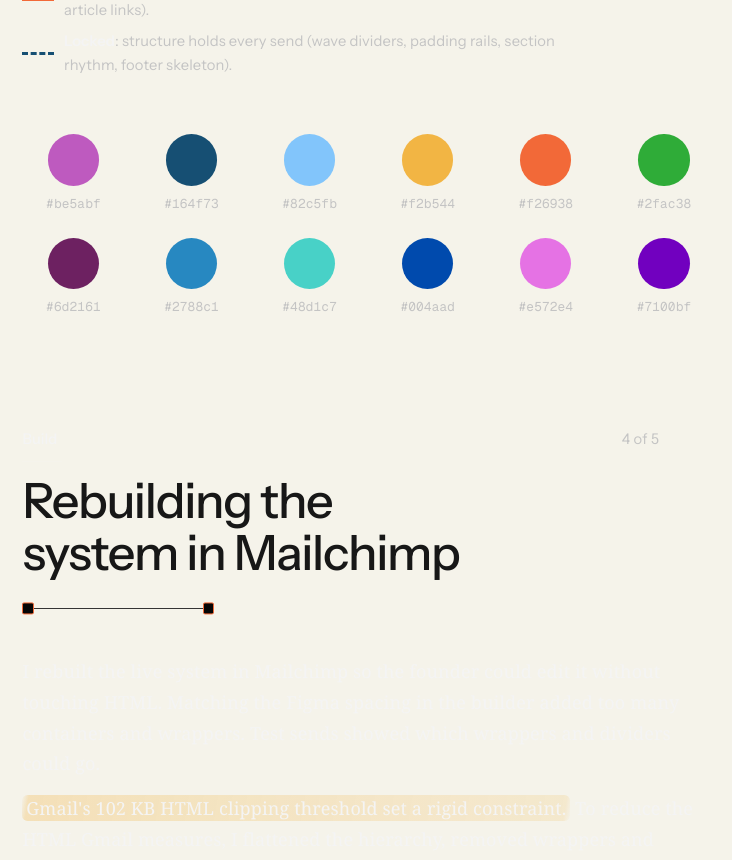
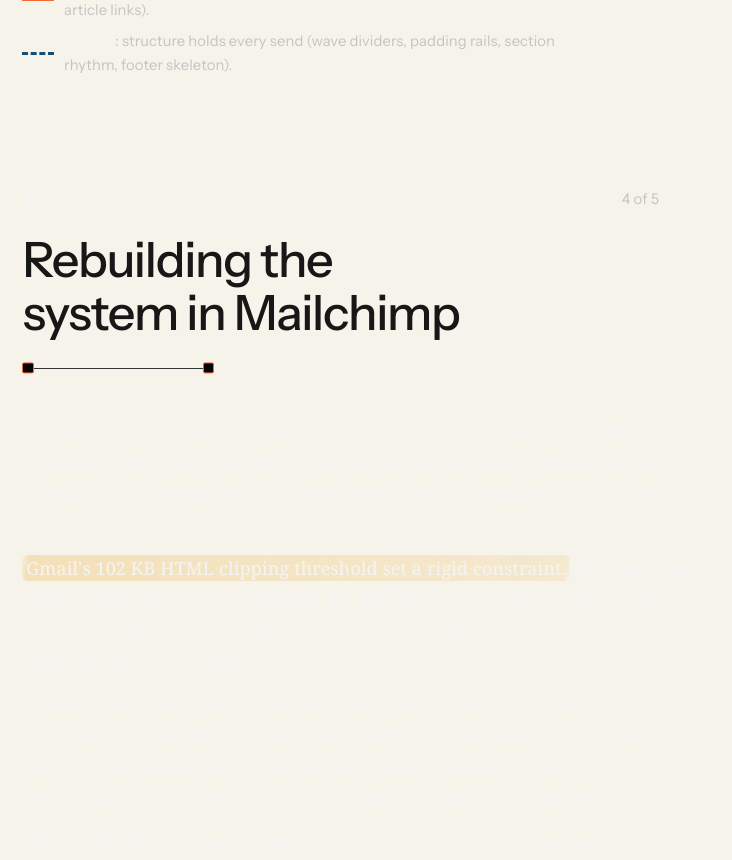
Before and after one commit to ashim238/myles-portfolio-migration, a Next.js app: page /work/understandingfafsa in a window 1280 px wide. Shown: the part 6520-7380 px from the top of the page, without its empty margins (0-732 px from the left). Built offline with nearby package versions, Linux system fonts and the light colour scheme.

Commit message:
refactor: remove redundant FAFSA palette inventory

```diff
--- a/src/app/work/understandingfafsa/page.tsx
+++ b/src/app/work/understandingfafsa/page.tsx
@@ -1,6 +1,5 @@
 import type { Metadata } from "next";
 import { notFound } from "next/navigation";
-import { ColorPalette } from "@/components/color-palette";
 import { CountUp } from "@/components/count-up";
 import { LeadMedia } from "@/components/lead-media";
 import { ReaderShell } from "@/components/myles-97/reader-shell";
@@ -25,21 +24,6 @@ import { UNDERSTANDING_FAFSA_AUDIT_RULES } from "@/lib/understandingfafsa-audit-
 const UF_DESCRIPTION =
   "Built a modular newsletter system for a site rebrand. The first redesigned send had an observed ~52.6% open rate with Mailchimp Privacy Protection excluded. This was not a controlled attribution test.";
 const chapters = CASE_STUDY_CHAPTERS.understandingfafsa;
-
-const UF_COLORS = [
-  "#be5abf",
-  "#164f73",
-  "#82c5fb",
-  "#f2b544",
-  "#f26938",
-  "#2fac38",
-  "#6d2161",
-  "#2788c1",
-  "#48d1c7",
-  "#004aad",
-  "#e572e4",
-  "#7100bf",
-];
 
 export const metadata: Metadata = createRouteMetadata({
   title: "UnderstandingFAFSA",
@@ -211,7 +195,6 @@ export default async function UnderstandingFafsaPage() {
             </p>
           </div>
           <LockedSwappableView />
-          <ColorPalette colors={UF_COLORS} />
         </div>
       </ProjectChapter>
 
```
